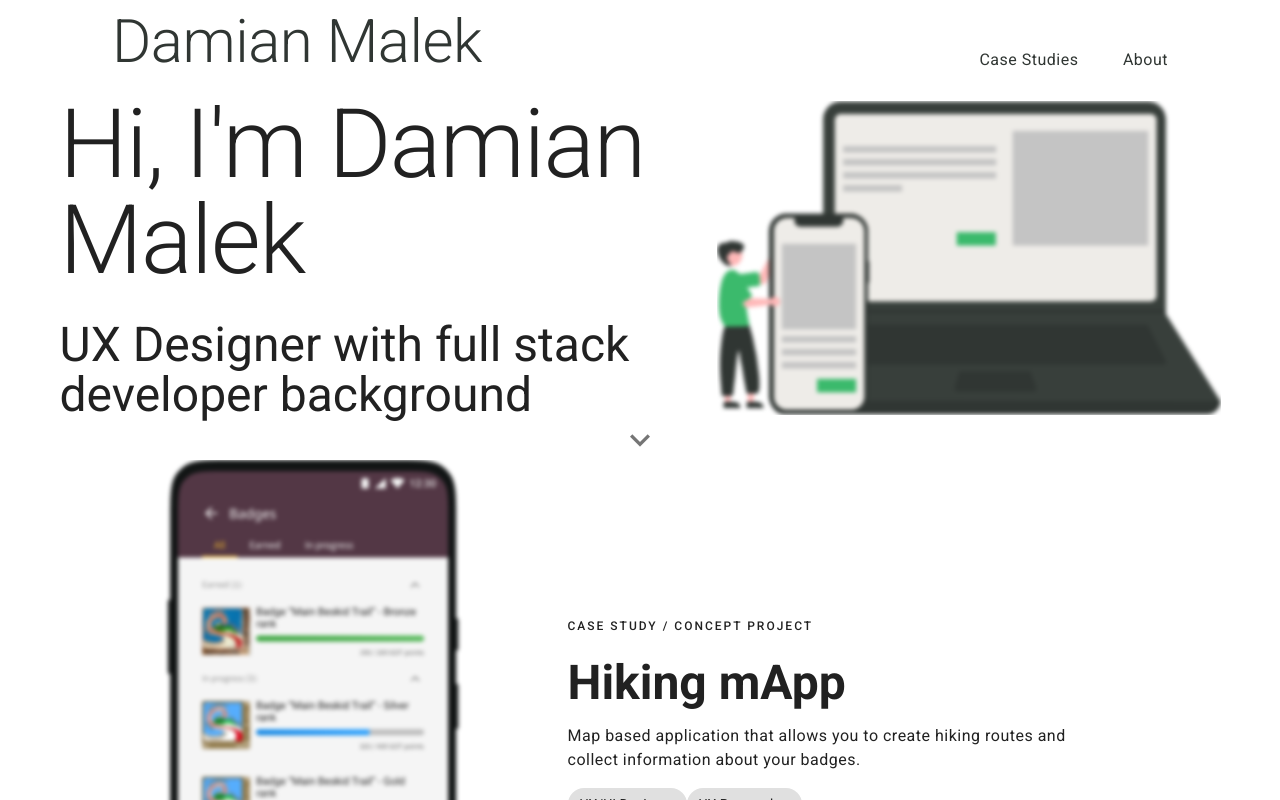
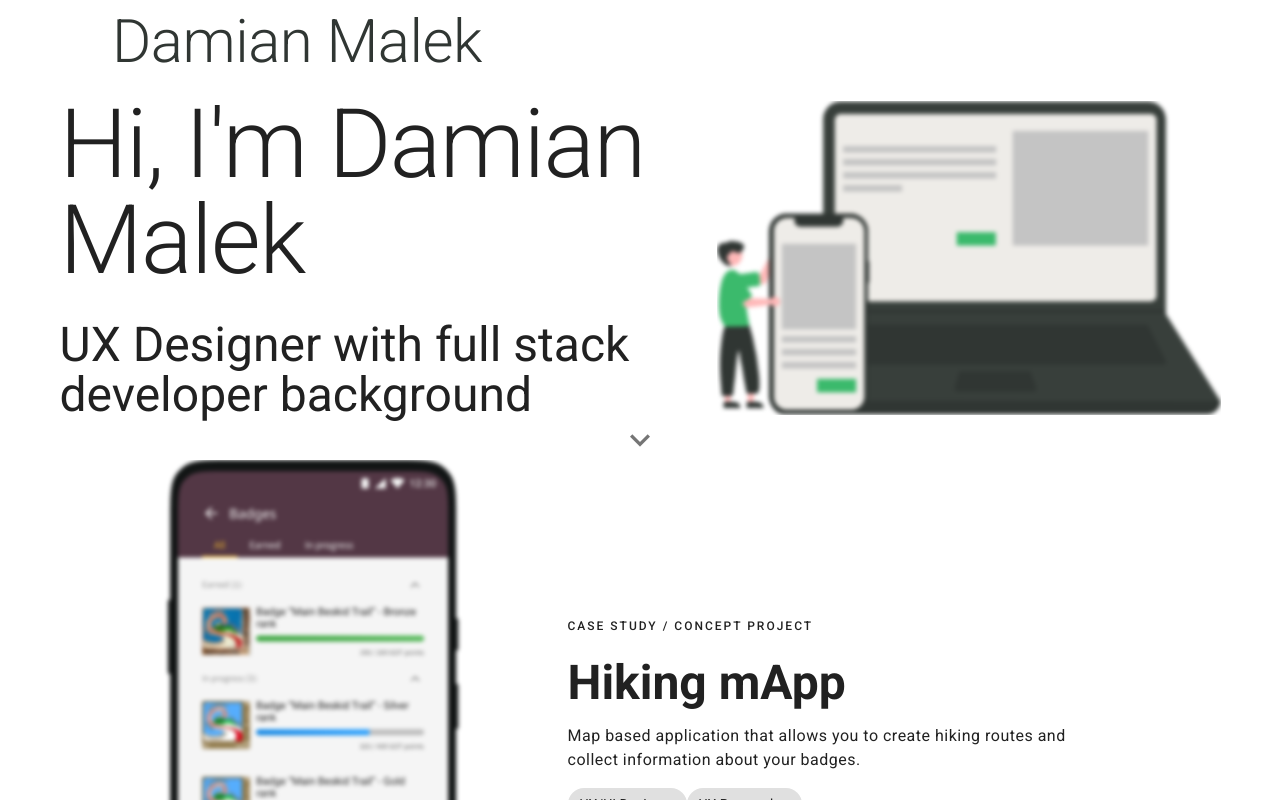
Before and after one commit to dmnmlk/portfolio, a Nuxt app: page / in a window 1280 px wide. Shown: the top 800 px of the page. Built offline with nearby package versions, Linux system fonts and the light colour scheme.

Commit message:
hiding menu for development of about me page

```diff
--- a/components/Header.vue
+++ b/components/Header.vue
@@ -12,12 +12,12 @@
         </NuxtLink>
       </div>
       <div class="top-menu">
-        <NuxtLink to="/" class="text-decoration-none menu-item text-body-1">
+        <!-- <NuxtLink to="/" class="text-decoration-none menu-item text-body-1">
           Case Studies
-        </NuxtLink>
-        <NuxtLink to="/about" class="text-decoration-none menu-item text-body-1">
+        </NuxtLink> -->
+        <!-- <NuxtLink to="/about" class="text-decoration-none menu-item text-body-1">
           About
-        </NuxtLink>
+        </NuxtLink> -->
       </div>
     </div>
   </v-container>
```
Also changed, not shown: 4 other files (tests, documents, lock files or other folders).
